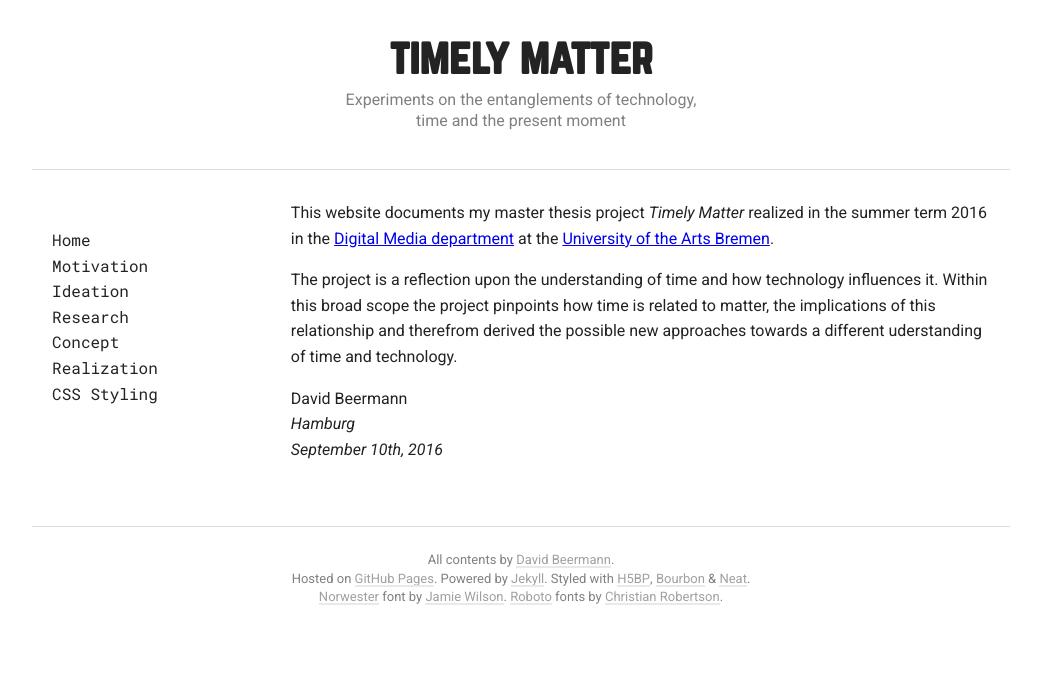
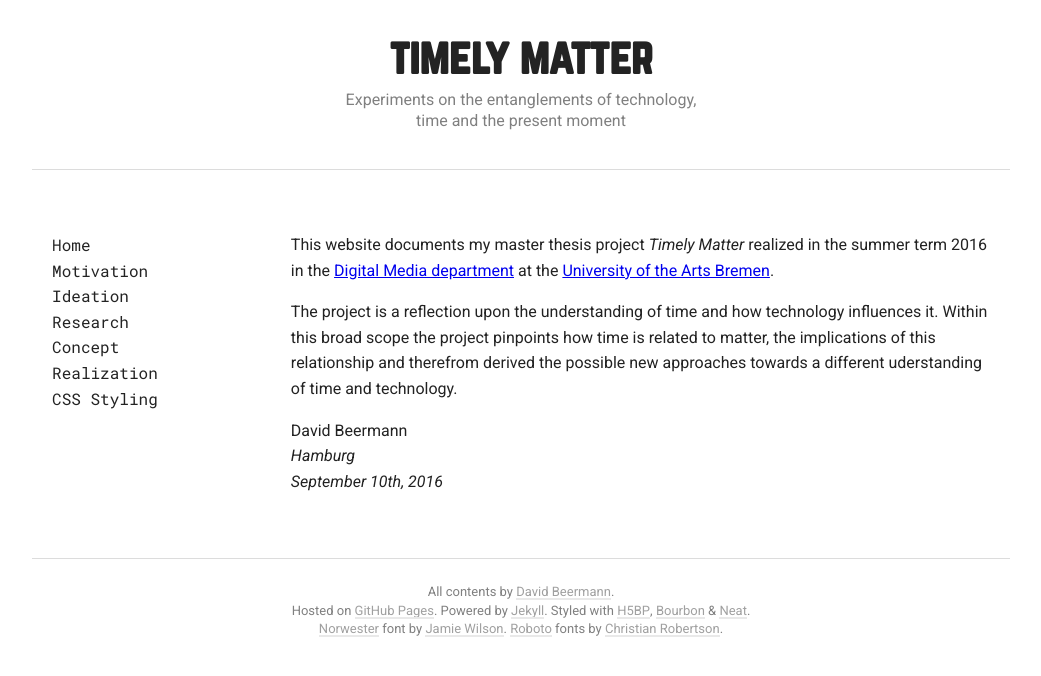
Before and after one commit to davidbeermann/timely-matter, a Jekyll site: the page built from index.md, in a window 1280 px wide. Shown: the top 676 px of the page, without its empty margins (119-1160 px from the left). Built offline with Jekyll 4.4.1, drawn with Linux system fonts in a browser that asks for light colours.

Commit message:
fixed initial text distance

```diff
--- a/_sass/base/_base.sass
+++ b/_sass/base/_base.sass
@@ -27,7 +27,7 @@
 .page-content
   h1
     display: inline-block
-    // position: relative
+    margin-top: 0
     &::after
       background-color: $dark-gray
       content: ""
@@ -36,3 +36,5 @@
       position: relative
       width: auto
       top: em(-3)
+  &>h1
+    margin-top: em(-6)
--- a/_sass/layout/_layout.sass
+++ b/_sass/layout/_layout.sass
@@ -17,10 +17,11 @@
 
 .page-navigation
   @include span-columns(3)
-  margin-top: em(11)
+  margin-top: em(32)
 
 .page-content
   @include span-columns(9)
+  margin-top: em(32)
 
 .page-footer
   @include outer-container
--- a/_sass/modules/_page-navigation.sass
+++ b/_sass/modules/_page-navigation.sass
@@ -5,6 +5,7 @@
   font-weight: 400
   ul
     list-style: none
+    margin: 0
     padding: 0
   a
     &, &:visited, &:active
```
